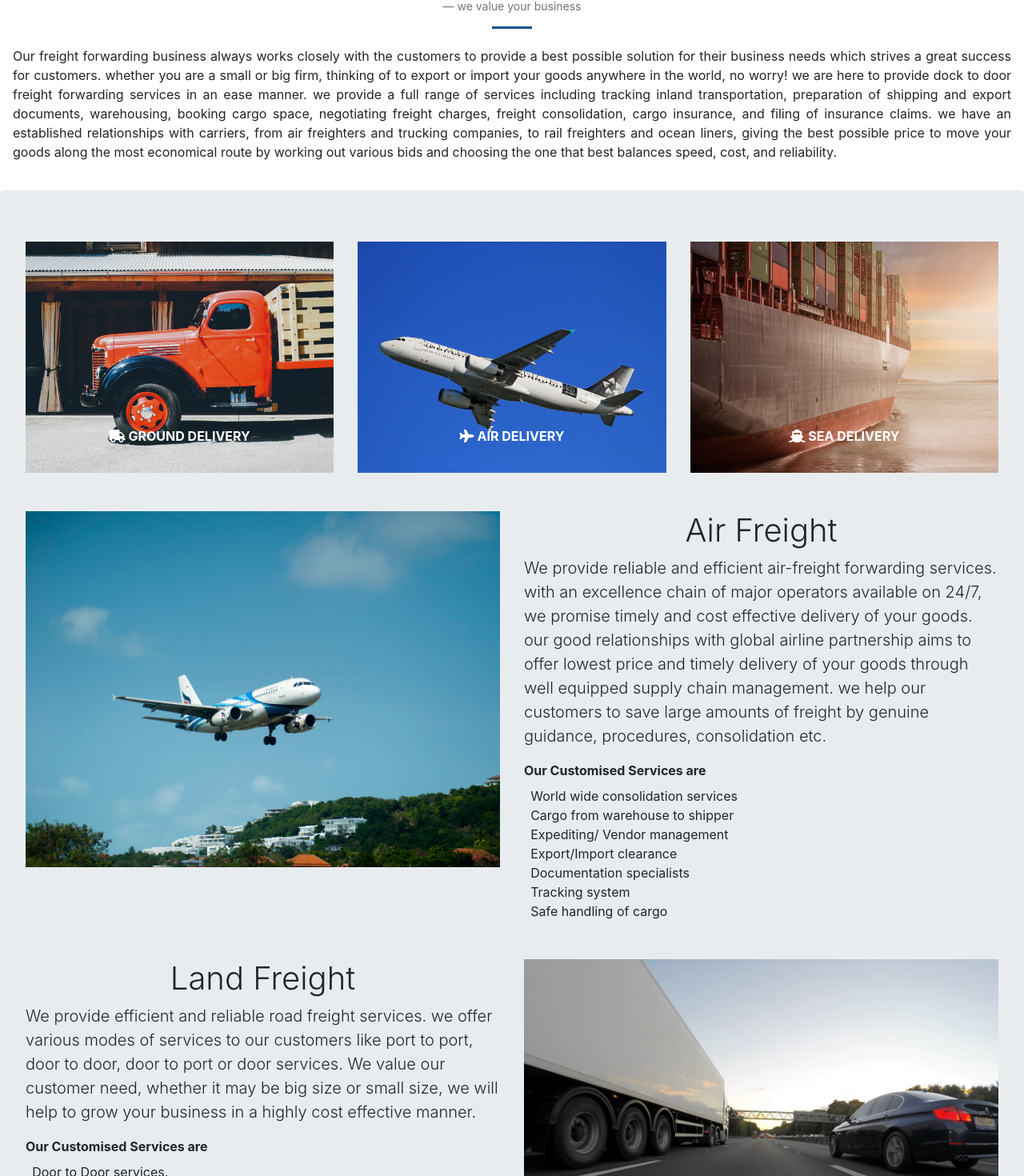
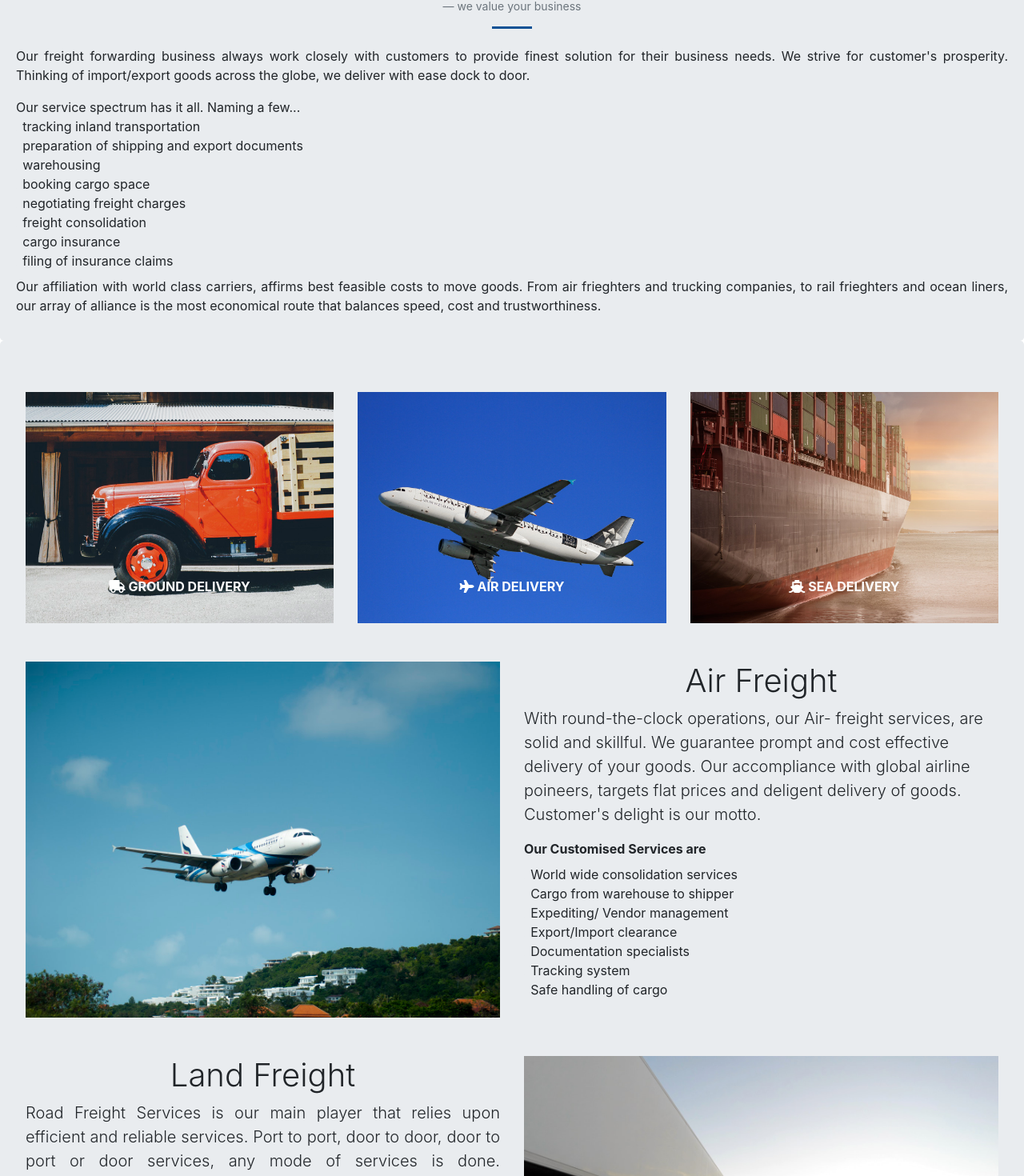
Before and after one commit to premkumar91/react-practise, a React (Create React App) app: page / in a window 1280 px wide. Shown: the part 760-2230 px from the top of the page at 80% size. Built offline with nearby package versions, Linux system fonts and the light colour scheme.

Commit message:
Home page content update + jumbotron css for welcome + footer content

```diff
--- a/src/components/content/CompanyDescription.js
+++ b/src/components/content/CompanyDescription.js
@@ -6,16 +6,36 @@ class CompanyDescription extends React.Component{
     render(){
         return (
             <>
-            <span className="underline-block">
+            <div className="jumbotron m-0 p-0 pl-1 pr-1">
+                <span className="underline-block mb-0">
                     <h6 className="pt-5">WELCOME TO </h6>
                     <h1 className="display-5 pt-1"> GSS Freight Forwarders </h1>
                     <footer class="blockquote-footer">we value your business</footer>
                     <span className="underline"></span>
-                <p className="text-justify p-3">Our freight forwarding business always works closely with the customers to provide a best possible solution for their business needs which strives a great success for customers. whether you are a small or big firm, thinking of to export or import your goods anywhere in the world, no worry! we are here to provide dock to door freight forwarding services in an ease manner.
-                we provide a full range of services including tracking inland transportation, preparation of shipping and export documents, warehousing, booking cargo space, negotiating freight charges, freight consolidation, cargo insurance, and filing of insurance claims.
-                we have an established relationships with carriers, from air freighters and trucking companies, to rail freighters and ocean liners, giving the best possible price to move your goods along the most economical route by working out various bids and choosing the one that best balances speed, cost, and reliability.
+                    <div className="text-justify p-3">
+                        <p>
+                            Our freight forwarding business always work closely with customers to provide finest solution for their business needs. We strive for customer's prosperity. Thinking of import/export goods across the globe, we deliver with ease dock to door.
                         </p>
+                        <p className="m-0">
+                            Our service spectrum has it all. Naming a few...
+                        </p>
+                        <ul className="list-group list-group-flush">
+                            <li className="list-group-item list-item-unset"><i className="fa fa-check" aria-hidden="true"></i>tracking inland transportation</li>
+                            <li className="list-group-item list-item-unset"><i className="fa fa-check" aria-hidden="true"></i>preparation of shipping and export documents</li>
+                            <li className="list-group-item list-item-unset"><i className="fa fa-check" aria-hidden="true"></i>warehousing</li>
+                            <li className="list-group-item list-item-unset"><i className="fa fa-check" aria-hidden="true"></i>booking cargo space</li>
+                            <li className="list-group-item list-item-unset"><i className="fa fa-check" aria-hidden="true"></i>negotiating freight charges</li>
+                            <li className="list-group-item list-item-unset"><i className="fa fa-check" aria-hidden="true"></i>freight consolidation</li>
+                            <li className="list-group-item list-item-unset"><i className="fa fa-check" aria-hidden="true"></i>cargo insurance</li>
+                            <li className="list-group-item list-item-unset"><i className="fa fa-check" aria-hidden="true"></i>filing of insurance claims </li>
+                        </ul>
+                        <p className="mt-2">
+                            Our affiliation with world class carriers, affirms best feasible costs to move goods. From air frieghters and trucking companies, to rail frieghters and ocean liners, our array of alliance is the most economical route that balances speed, cost and trustworthiness.
+                        </p>
+                    </div>
                 </span>
+            </div>
+
             </>
         )
     }
--- a/src/components/content/ServicesPromoOverview.js
+++ b/src/components/content/ServicesPromoOverview.js
@@ -39,7 +39,7 @@ class ServicesPromoContent extends React.Component {
                     </div>
                     <div className="col-sm-12 col-md-6 col-lg-6 col-xl-6">
                         <h1 className="text-center font-weight-light">Air Freight</h1>
-                        <p className="lead">We provide reliable and efficient air-freight forwarding services. with an excellence chain of major operators available on 24/7, we promise timely and cost effective delivery of your goods. our good relationships with global airline partnership aims to offer lowest price and timely delivery of your goods through well equipped supply chain management. we help our customers to save large amounts of freight by genuine guidance, procedures, consolidation etc.</p>
+                        <p className="lead">With round-the-clock operations, our Air- freight services, are solid and skillful. We guarantee prompt and cost effective delivery of your goods. Our accompliance with global airline poineers, targets flat prices and deligent delivery of goods. Customer's delight is our motto.</p>
                         <p className="mb-2 font-weight-bold ">Our Customised Services are</p>
                         <ul className="list-group list-group-flush">
                             <li className="list-group-item list-item-unset"><i className="fa fa-check" aria-hidden="true"></i>World wide consolidation services</li>
@@ -55,7 +55,9 @@ class ServicesPromoContent extends React.Component {
                 <div className="row pt-5">
                     <div className="col-sm-12 col-md-6 col-lg-6 col-xl-6 mb-2">
                         <h1 className="text-center font-weight-light">Land Freight</h1>
-                        <p className="lead">We provide efficient and reliable road freight services. we offer various modes of services to our customers like port to port, door to door, door to port or door services. We value our customer need, whether it may be big size or small size, we will help to grow your business in a highly cost effective manner.</p>
+                        <p className="lead text-justify">
+                            Road Freight Services is our main player that relies upon efficient and reliable services.
+                            Port to port, door to door, door to port or door services, any mode of services is done. Regardless of size, we value customer the most hence growing along with them is our growth.</p>
                         <p className="mb-2 font-weight-bold ">Our Customised Services are</p>
                         <ul className="list-group list-group-flush">
                             <li className="list-group-item list-item-unset"><i className="fa fa-check" aria-hidden="true"></i>Door to Door services.</li>
@@ -78,7 +80,7 @@ class ServicesPromoContent extends React.Component {
                     </div>
                     <div className="col-sm-12 col-md-6 col-lg-6 col-xl-6 mt-2">
                         <h1 className="text-center font-weight-light">Sea Freight</h1>
-                        <p className="lead">We provide a global sea freight services to small and big companies. we are an intrinsic part of our customers import/export departments, offering seamless logistics solutions for enormous variety of cargos, ensuring fast transit time and full control over it. we have an elegant tracking system to keep your business on track.</p>
+                        <p className="lead text-justify">With multitude of global sea frieght services, we offer seamless logistics to small -scale to fortune companies. we are an intrinsic part of our customers import/export departments, offering flawless logistics solutions for enormous variety of cargos, ensuring fast transit time and full control over it. we have an elegant tracking system to keep your business on track.</p>
                         <p className="mb-2 font-weight-bold ">Our Customised Services are</p>
                         <ul className="list-group list-group-flush">
                             <li className="list-group-item list-item-unset"><i className="fa fa-check" aria-hidden="true"></i>Flexible FCL/LCL load services.</li>
--- a/src/components/footer/Footer.js
+++ b/src/components/footer/Footer.js
@@ -43,6 +43,7 @@ class Footer extends React.Component{
                     </ul>
                     </div>
                 </div>
+                <p className="text-center">&copy; 2019 GSS Freight Forwarders</p>
             </div>
             </>
         )
--- a/src/components/header/Header.js
+++ b/src/components/header/Header.js
@@ -50,7 +50,7 @@ class Header extends React.Component{
                 <a className="nav-link" href="/"><i class="fas fa-home mr-1"></i>HOME<span className="sr-only">(current)</span></a>
               </li>
               <li className="nav-item">
-                <a className="nav-link" href="/about"><i class="fas fa-user mr-1"></i>ABOUT US</a>
+                <a className="nav-link" href="/about"><i class="fas fa-user mr-1"></i>ABOUT</a>
               </li>
               <li className="nav-item dropdown">
                 <a className="nav-link dropdown-toggle" href="#" id="navbarDropdown" role="button" data-toggle="dropdown" aria-haspopup="true" aria-expanded="false">
--- a/src/index.scss
+++ b/src/index.scss
@@ -76,6 +76,7 @@
     p{
         font-size: 13px;
     }
+    border-radius: 0;
 }
 .list-item-unset{
     background-color: unset;
```
Lines whose indentation alone changed are shown as unchanged.
